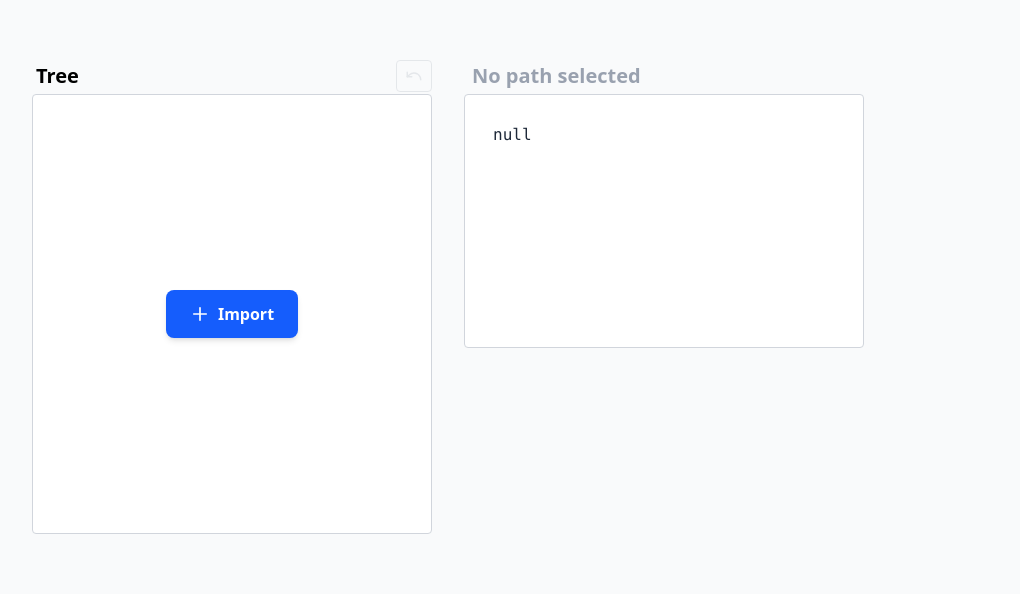
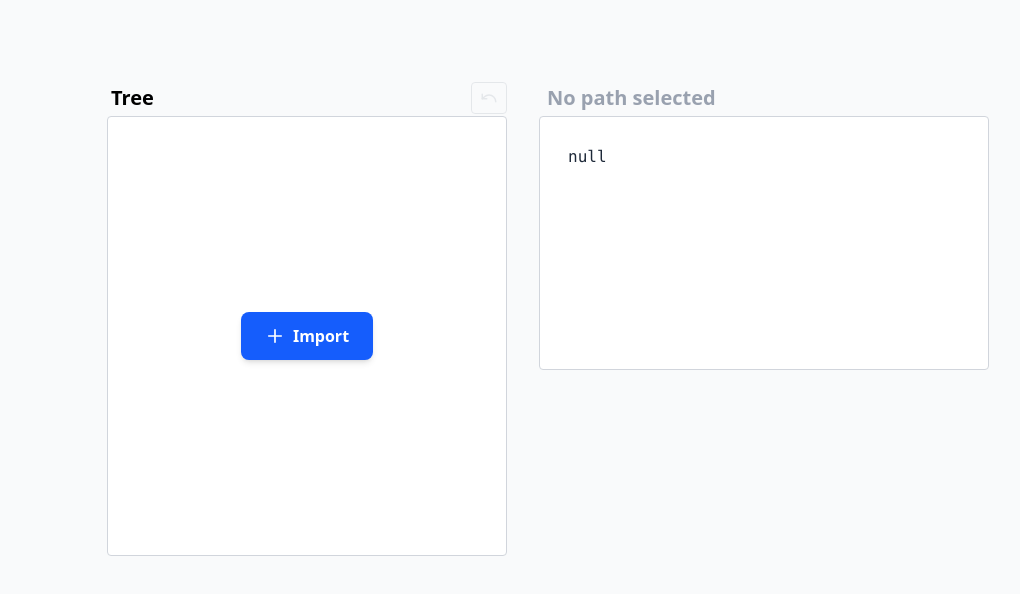
Before and after one commit to asif-cse-kuet/tree-explorer, a Vue app: page / in a window 1280 px wide. Shown: the part 104-698 px from the top of the page, without its empty margins (92-1112 px from the left). Built offline with nearby package versions, Linux system fonts and the light colour scheme.

Commit message:
UI issue fixed

```diff
--- a/src/global/Breadcrumb.vue
+++ b/src/global/Breadcrumb.vue
@@ -13,7 +13,7 @@ onMounted(() => {});
 </script>
 
 <template>
-  <div class="flex flex-wrap items-center gap-1 text-sm">
+  <div class="h-20 flex flex-wrap content-end gap-1 text-sm">
     <template v-for="(item, index) in path" :key="index">
       <span
         class="px-1 py-1 rounded text-black font-semibold hover:bg-gray-300 cursor-pointer text-xl transition-colors whitespace-nowrap"
@@ -22,11 +22,11 @@ onMounted(() => {});
       </span>
       <svg
         v-if="index < path.length - 1"
-        viewBox="0 0 24 24"
+        viewBox="0 -4 24 24"
         fill="none"
         stroke="currentColor"
         stroke-width="4"
-        class="w-4 h-4 flex-shrink-0"
+        class="w-4"
       >
         <path
           stroke-linecap="round"
--- a/src/global/UndoButton.vue
+++ b/src/global/UndoButton.vue
@@ -46,6 +46,7 @@ const handleUndo = () => {
   background: transparent;
   border: 1px solid #d1d5db;
   border-radius: 4px;
+  margin-bottom: 2px;
   cursor: pointer;
   color: #6b7280;
   transition: all 0.2s ease;
--- a/src/module/components/Json.vue
+++ b/src/module/components/Json.vue
@@ -37,12 +37,12 @@ const formatJson = (obj) => {
 </script>
 
 <template>
-  <div class="flex flex-col w-full sm:w-96 lg:w-[480px] xl:w-[600px]">
+  <div class="flex flex-col w-full sm:w-96 lg:w-[450px] xl:w-[450px]">
     <div class="flex flex-wrap ">
       <slot :breadcrumbPath="breadcrumbPath"></slot>
     </div>
 
-    <div class="bg-white border border-gray-300 rounded p-4 flex flex-col w-full sm:w-96 lg:w-[380px] xl:w-[400px]">
+    <div class="bg-white border border-gray-300 rounded p-4 flex flex-col w-full sm:w-96 lg:w-[450px] xl:w-[450px]">
       <!-- JSON Display with scrollbar -->
       <div class="min-h-[220px] max-h-102 overflow-y-auto p-3 font-mono text-normal text-gray-800 whitespace-pre-wrap wrap-break-words scrollbar-thin scrollbar-thumb-gray-400 scrollbar-track-gray-100">
         {{ formatJson(treeStore.jsonData) }}
--- a/src/module/components/Tree.vue
+++ b/src/module/components/Tree.vue
@@ -28,7 +28,7 @@ provide('handleTreeDelete', handleTreeDeleteRequest);
 <template>
   <div>
     <slot name="breadcrumb"></slot>
-    <div class="bg-white border border-gray-300 rounded p-4 flex flex-col h-110 w-full sm:w-96 lg:w-[280px] xl:w-[400px]">
+    <div class="bg-white border border-gray-300 rounded p-4 flex flex-col h-110 w-full sm:w-96 lg:w-[350px] xl:w-[400px]">
       <!-- Show import button when no data -->
       <div v-if="!treeStore.hasData" class="flex-1 flex items-center justify-center">
         <button
--- a/src/module/pages/IndexPage.vue
+++ b/src/module/pages/IndexPage.vue
@@ -12,13 +12,15 @@ onMounted(() => {});
 </script>
 
 <template>
-    <div class="flex justify-center items-center min-h-screen bg-gray-50 px-4 py-8">
+    <div class="w-full flex flex-col justify-center items-center min-h-screen bg-gray-50 px-4 py-8">
         <Layout>
             <Tree>
                 <template #breadcrumb>
                     <div class="flex items-center justify-between gap-4">
                         <Breadcrumb :path="['Tree']"/>
-                        <UndoButton />
+                        <div class="h-20 content-end">
+                            <UndoButton />
+                        </div>
                     </div>
                 </template>
                 <template #tree="{ jsonData }">
```
